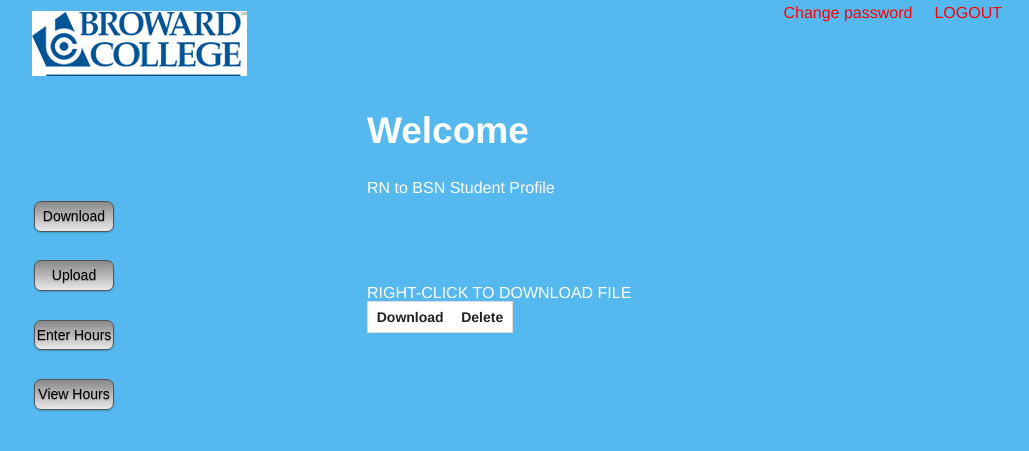
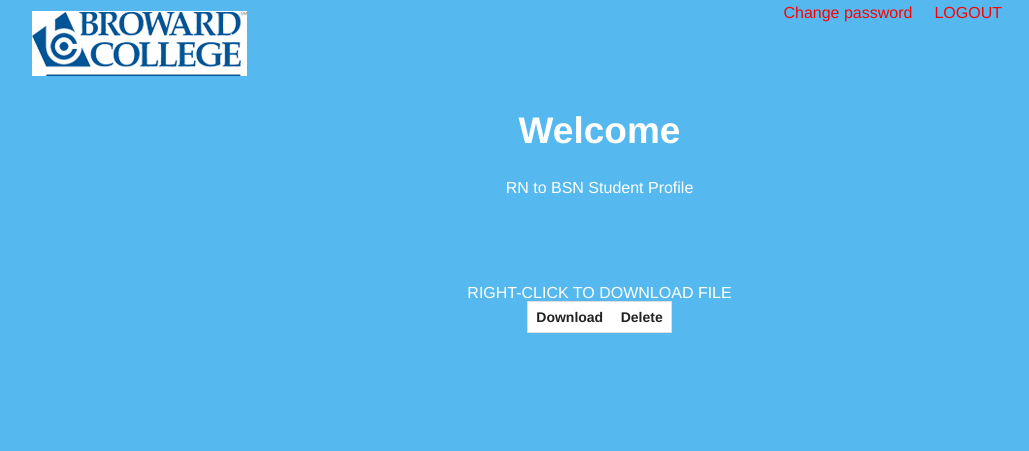
Before and after one commit to saharhaq/capstone1, a PHP site: page /capstone/download.php in a window 1280 px wide. Shown: the top 451 px of the page, without its empty margins (123-1152 px from the left). Run offline with PHP 8.4, Linux system fonts and the light colour scheme; a user stored in the database is signed in; data comes from the database, SQL or seed files in the repository; lists and menus that the app fills with data are empty.

Commit message:
negative

```diff
--- a/download.php
+++ b/download.php
@@ -16,7 +16,7 @@ if (r==true)
 }
 </script>
 
-<div style="margin-left:85px;">
+<center style="margin-left:-85px;">
   <h2>Welcome</h2>
 
   <p>RN to BSN Student Profile</p>
```
